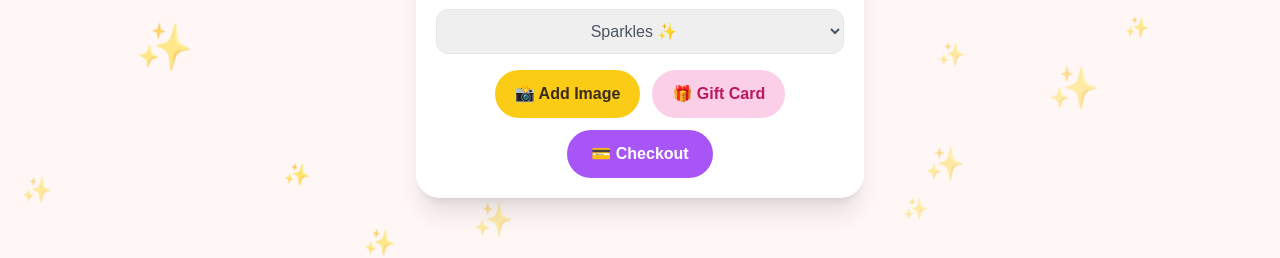
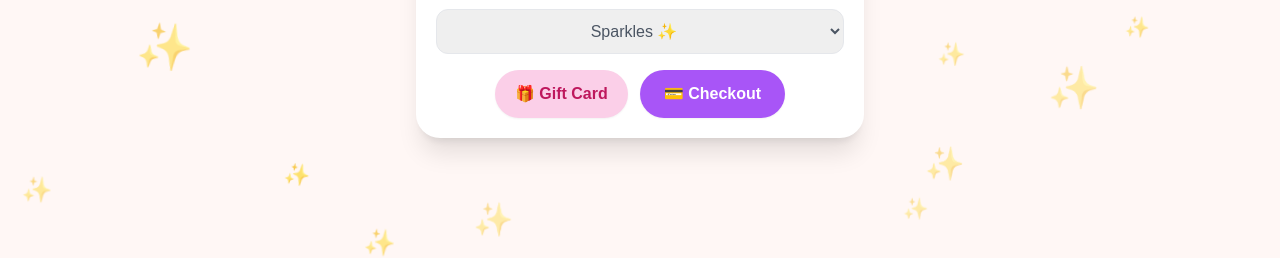
Before and after one commit to everwishhq-commits/EverWish, a Next.js app: page /edit/1 in a window 1280 px wide. Shown: the part 449-707 px from the top of the page. Built offline with nearby package versions, Linux system fonts and the light colour scheme.

Commit message:
Update page.js

```diff
--- a/app/edit/[slug]/page.js
+++ b/app/edit/[slug]/page.js
@@ -82,7 +82,6 @@ export default function EditPage({ params }) {
 
   return (
     <div className="relative min-h-[100dvh] bg-[#fff7f5] flex flex-col items-center overflow-hidden">
-
       {/* Pantalla de carga inicial */}
       {stage === "expanded" && (
         <motion.div
@@ -142,19 +141,19 @@ export default function EditPage({ params }) {
               onChange={(e) => setMessage(e.target.value)}
             />
 
-            {/* Imagen del usuario debajo del mensaje */}
+            {/* Imagen del usuario */}
             {userImage && (
               <motion.div
                 initial={{ opacity: 0 }}
                 animate={{ opacity: 1 }}
                 transition={{ duration: 0.4 }}
-                className="my-4 cursor-pointer transition-transform hover:scale-[1.02]"
+                className="my-3 cursor-pointer hover:scale-[1.02] transition-transform"
                 onClick={() => setShowCrop(true)}
               >
                 <img
                   src={userImage}
                   alt="User upload"
-                  className="w-full rounded-2xl border border-gray-200 shadow-sm object-cover"
+                  className="w-full max-h-48 object-cover rounded-2xl border border-gray-200 shadow-sm"
                 />
               </motion.div>
             )}
@@ -164,7 +163,7 @@ export default function EditPage({ params }) {
               <div className="mt-4 flex justify-center">
                 <button
                   onClick={() => setShowCrop(true)}
-                  className="z-[210] flex items-center gap-2 rounded-full bg-yellow-400 px-5 py-3 font-semibold text-[#3b2b1f] hover:bg-yellow-300"
+                  className="flex items-center gap-2 rounded-full bg-yellow-400 px-5 py-3 font-semibold text-[#3b2b1f] hover:bg-yellow-300 transition-all shadow-sm"
                 >
                   📸 Add Image
                 </button>
@@ -188,23 +187,15 @@ export default function EditPage({ params }) {
 
             {/* Botones principales */}
             <div className="mt-4 flex flex-wrap justify-center gap-3">
-              {!userImage && (
-                <button
-                  onClick={() => setShowCrop(true)}
-                  className="z-[210] flex items-center gap-2 rounded-full bg-yellow-400 px-5 py-3 font-semibold text-[#3b2b1f] hover:bg-yellow-300"
-                >
-                  📸 Add Image
-                </button>
-              )}
               <button
                 onClick={() => setShowGift(true)}
-                className="z-[210] flex items-center gap-2 rounded-full bg-pink-200 px-5 py-3 font-semibold text-pink-700 hover:bg-pink-300"
+                className="flex items-center gap-2 rounded-full bg-pink-200 px-5 py-3 font-semibold text-pink-700 hover:bg-pink-300 transition-all shadow-sm"
               >
                 🎁 Gift Card
               </button>
               <button
                 onClick={() => setShowCheckout(true)}
-                className="z-[210] flex items-center gap-2 rounded-full bg-purple-500 px-6 py-3 font-semibold text-white hover:bg-purple-600"
+                className="flex items-center gap-2 rounded-full bg-purple-500 px-6 py-3 font-semibold text-white hover:bg-purple-600 transition-all shadow-sm"
               >
                 💳 Checkout
               </button>
@@ -268,4 +259,4 @@ export default function EditPage({ params }) {
       </div>
     </div>
   );
-        }
+}
```
